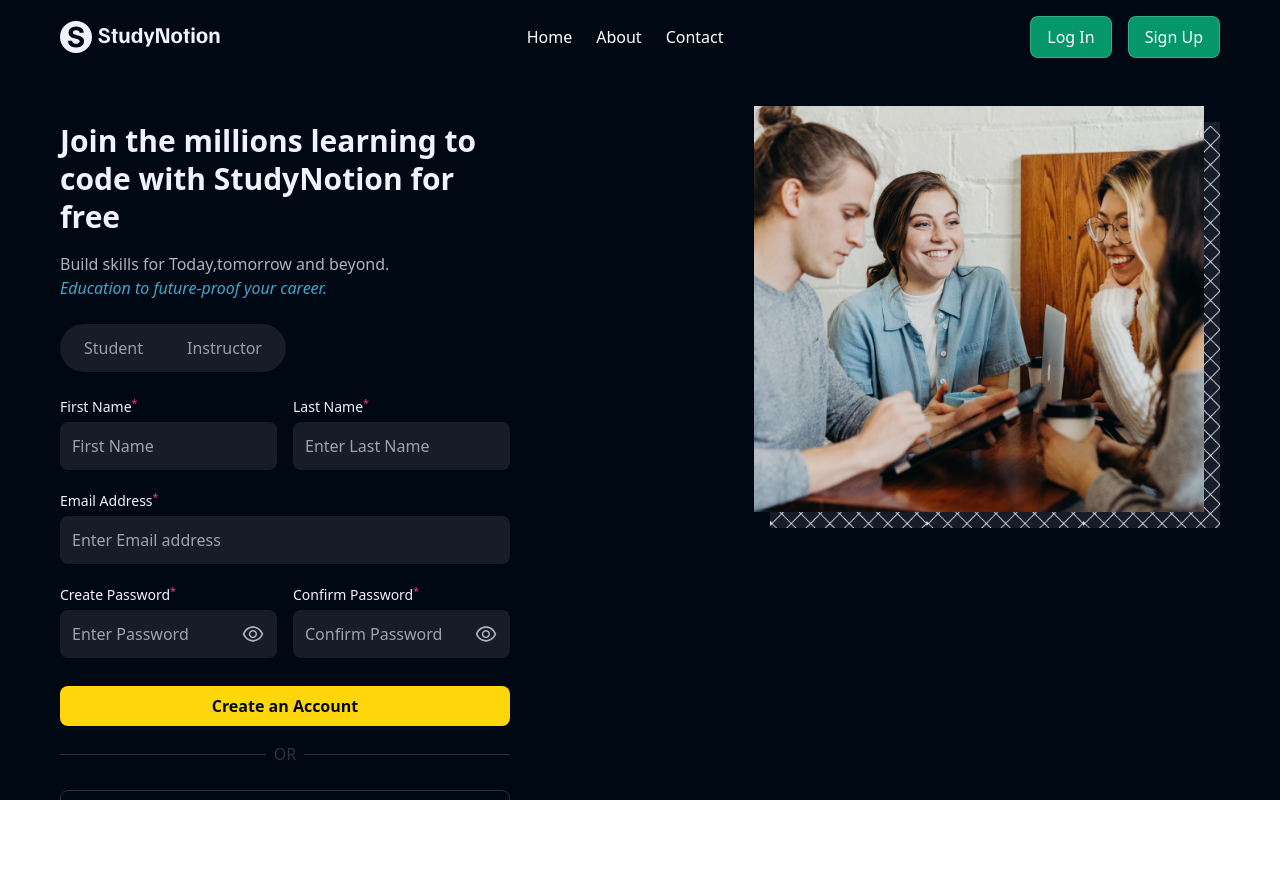
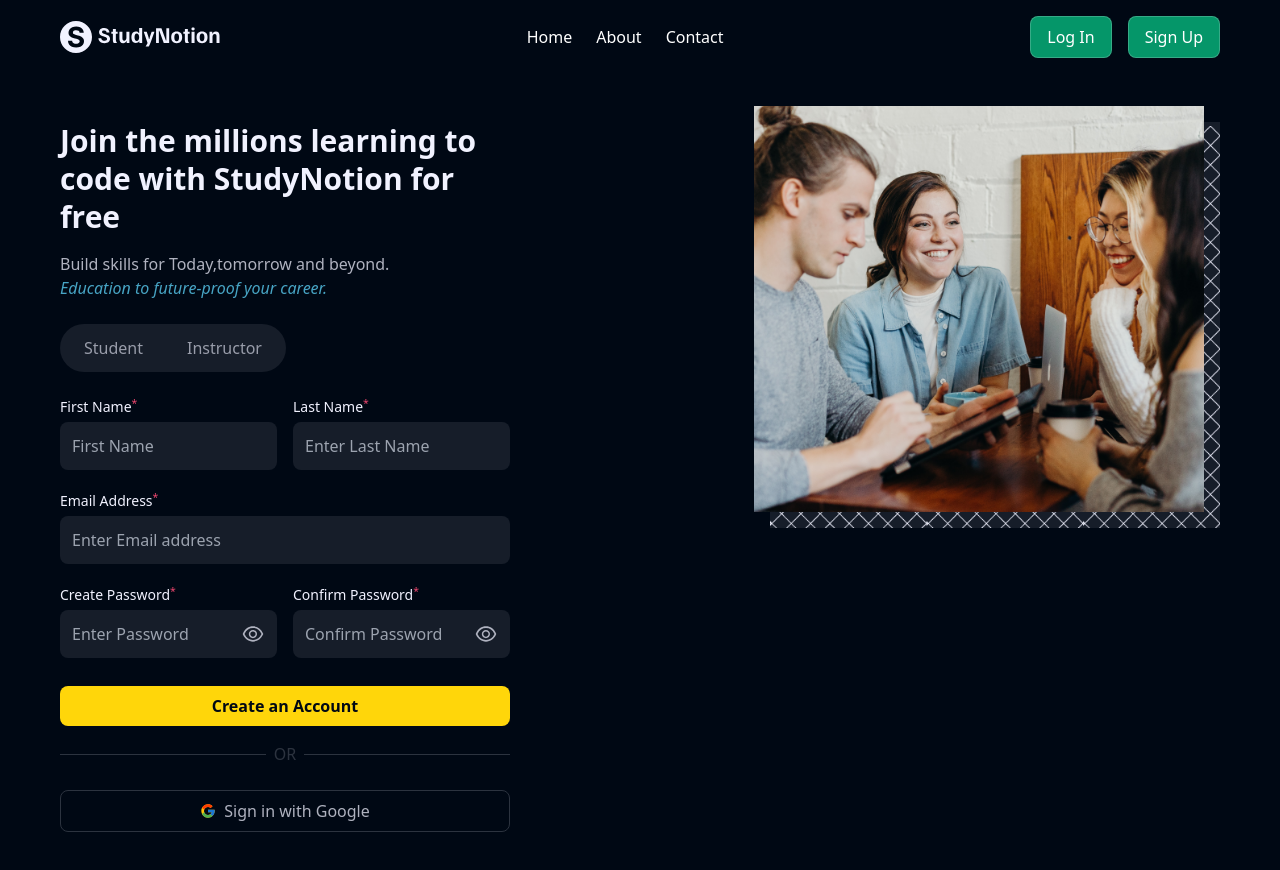
Before and after one commit to imsaurav12/StudyNotion-App, a React (Create React App) app: page /signup in a window 1280 px wide. Shown: the top 870 px of the page. Before the commit the page ends 800 px from the top, so only its background shows below. Built offline with nearby package versions, Linux system fonts and the light colour scheme.

Commit message:
fixed some bugs

```diff
--- a/src/App.js
+++ b/src/App.js
@@ -13,7 +13,7 @@
   const [isLoggedIn, setIsLoggedIn] = useState(false);
 
   return (
-    <div className="w-screen h-screen bg-richblack-900 flex flex-col">
+    <div className="w-screen min-h-screen bg-richblack-900 flex flex-col">
       <Navbar isLoggedIn={isLoggedIn} setIsLoggedIn={setIsLoggedIn}/>
 
       <Routes>
--- a/src/components/LoginForm.js
+++ b/src/components/LoginForm.js
@@ -27,6 +27,8 @@
     setIsLoggedIn("true");
     toast.success("Logged In Successfully!");
     navigate("/dashboard");
+    console.log("Printing the Form Data")
+    console.log(formData);
 }
 
   return (
--- a/src/components/SignUpForm.js
+++ b/src/components/SignUpForm.js
@@ -39,8 +39,13 @@
         const accountData={
             ...formData
         }
-        console.log("Printing Data");
-        console.log(formData);
+
+        const finalData = {
+            ...accountData,
+            accountType
+        }
+        console.log("Printing Final Account Data");
+        console.log(finalData);
 
         navigate("/dashboard");
 
```
